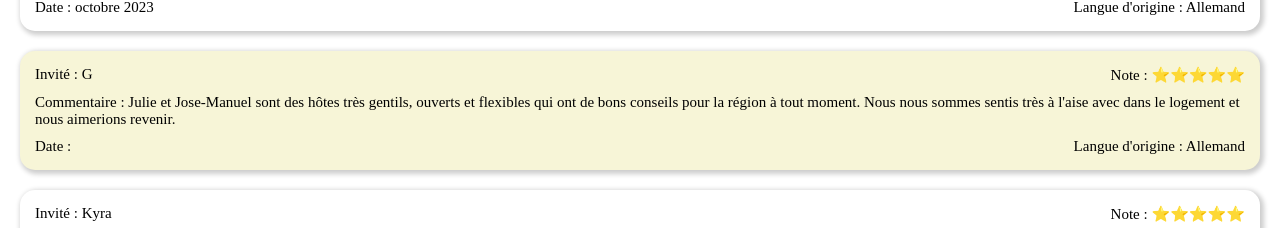
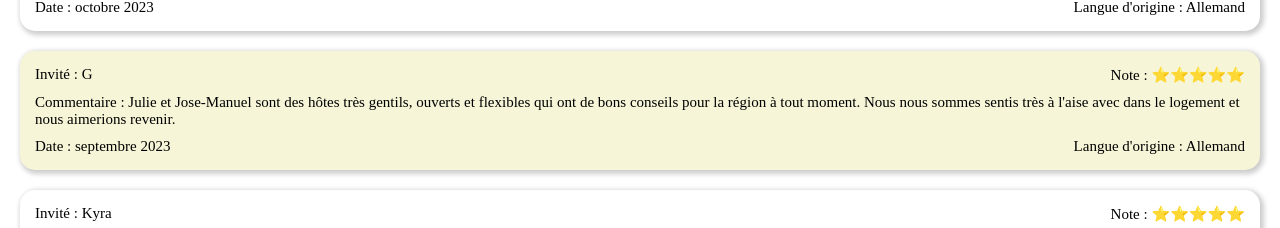
Before and after one commit to AlibertJimmy/Lesboisflottes, a React (Create React App) app: page /Comment in a window 1280 px wide. Shown: the part 2395-2623 px from the top of the page. Built offline with nearby package versions, Linux system fonts and the light colour scheme.

Commit message:
Corrected Reviews Data

```diff
--- a/public/i18n/en.json
+++ b/public/i18n/en.json
@@ -148,7 +148,7 @@
     "Phone": "Phone",
     "Email": "Email",
     "EmailCopiedToClipboard": "Email address copied to clipboard",
-    "ContactUs": "Do not hesitate to contact us by email, we will be delighted to discuss with you!",
+    "ContactUs": "Contact us by email, we will be delighted to discuss with you!",
 
     "//": "FOOTER",
     "WebSiteRealizedBy": "Website realized by Alibert Jimmy"
--- a/public/i18n/fr.json
+++ b/public/i18n/fr.json
@@ -150,7 +150,7 @@
     "Phone": "Téléphone",
     "Email": "Email",
     "EmailCopiedToClipboard": "Adresse mail copié dans le presse papier",
-    "ContactUs": "N'hésitez pas à nous contacter par mail, nous serons ravis d'échanger avec vous !",
+    "ContactUs": "Contactez nous par mail, nous serons ravis d'échanger avec vous !",
 
     "//": "FOOTER",
     "WebSiteRealizedBy": "Site Web Réalisé par Alibert Jimmy"
--- a/src/datas/review_AirBNB_en.jsx
+++ b/src/datas/review_AirBNB_en.jsx
@@ -8,7 +8,7 @@ export const commentListEnAirBnB = {
       reviewer: {
         firstName: 'Sandrine'
       },
-      localizedDate: 'octobre 2023',
+      localizedDate: 'october 2023',
       rating: 5,
       translatedFrom: 'French'
     },
@@ -19,7 +19,7 @@ export const commentListEnAirBnB = {
       reviewer: {
         firstName: 'Coleen'
       },
-      localizedDate: 'septembre 2023',
+      localizedDate: 'september 2023',
       localizedRespondedDate: null,
       localizedReviewerLocation: null,
       localizedReview: null,
@@ -33,7 +33,7 @@ export const commentListEnAirBnB = {
       reviewer: {
         firstName: 'Patricia'
       },
-      localizedDate: 'août 2023',
+      localizedDate: 'august 2023',
       rating: 5,
       translatedFrom: 'French'
     },
@@ -44,7 +44,7 @@ export const commentListEnAirBnB = {
       reviewer: {
         firstName: 'Emilien'
       },
-      localizedDate: 'août 2023',
+      localizedDate: 'august 2023',
       rating: 5,
       translatedFrom: 'French'
     },
@@ -55,7 +55,7 @@ export const commentListEnAirBnB = {
       reviewer: {
         firstName: 'Yann'
       },
-      localizedDate: 'août 2023',
+      localizedDate: 'august 2023',
       rating: 5,
       translatedFrom: 'French'
     },
@@ -66,7 +66,7 @@ export const commentListEnAirBnB = {
       reviewer: {
         firstName: 'Harmony'
       },
-      localizedDate: 'août 2023',
+      localizedDate: 'august 2023',
       rating: 5,
       translatedFrom: 'French'
     },
@@ -77,7 +77,7 @@ export const commentListEnAirBnB = {
       reviewer: {
         firstName: 'Jerome'
       },
-      localizedDate: 'août 2023',
+      localizedDate: 'august 2023',
       rating: 5,
       translatedFrom: 'French'
     },
@@ -88,7 +88,7 @@ export const commentListEnAirBnB = {
       reviewer: {
         firstName: 'Melanie'
       },
-      localizedDate: 'juillet 2023',
+      localizedDate: 'july 2023',
       rating: 5,
       translatedFrom: 'French'
     },
@@ -99,7 +99,7 @@ export const commentListEnAirBnB = {
       reviewer: {
         firstName: 'Iannis'
       },
-      localizedDate: 'juillet 2023',
+      localizedDate: 'july 2023',
       rating: 5,
       translatedFrom: 'French'
     },
@@ -110,7 +110,7 @@ export const commentListEnAirBnB = {
       reviewer: {
         firstName: 'Nicolas'
       },
-      localizedDate: 'juillet 2023',
+      localizedDate: 'july 2023',
       rating: 5,
       translatedFrom: 'French'
     },
@@ -121,7 +121,7 @@ export const commentListEnAirBnB = {
       reviewer: {
         firstName: 'Kim'
       },
-      localizedDate: 'juillet 2023',
+      localizedDate: 'july 2023',
       rating: 5,
       translatedFrom: 'French'
     },
@@ -132,7 +132,7 @@ export const commentListEnAirBnB = {
       reviewer: {
         firstName: 'Monique'
       },
-      localizedDate: 'juin 2023',
+      localizedDate: 'june 2023',
       rating: 5,
       translatedFrom: 'French'
     },
@@ -145,7 +145,7 @@ export const commentListEnAirBnB = {
       reviewer: {
         firstName: 'Christian'
       },
-      localizedDate: 'juin 2023',
+      localizedDate: 'june 2023',
       rating: 5,
       translatedFrom: 'French'
     },
@@ -156,7 +156,7 @@ export const commentListEnAirBnB = {
       reviewer: {
         firstName: 'Natalie'
       },
-      localizedDate: 'octobre 2023',
+      localizedDate: 'october 2023',
       rating: 5,
       translatedFrom: 'Deutch'
     },
@@ -167,7 +167,7 @@ export const commentListEnAirBnB = {
       reviewer: {
         firstName: 'G'
       },
-      localizedDate: 'septembre 2023',
+      localizedDate: 'september 2023',
       rating: 5,
       translatedFrom: 'Deutch'
     },
@@ -178,7 +178,7 @@ export const commentListEnAirBnB = {
       reviewer: {
         firstName: 'Kyra'
       },
-      localizedDate: 'septembre 2023',
+      localizedDate: 'september 2023',
       rating: 5,
       translatedFrom: ''
 
@@ -190,7 +190,7 @@ export const commentListEnAirBnB = {
       reviewer: {
         firstName: 'Tanel'
       },
-      localizedDate: 'août 2023',
+      localizedDate: 'august 2023',
       rating: 5,
       translatedFrom: ''
 
@@ -202,7 +202,7 @@ export const commentListEnAirBnB = {
       reviewer: {
         firstName: 'Dominik'
       },
-      localizedDate: 'août 2023',
+      localizedDate: 'august 2023',
       rating: 5,
       translatedFrom: ''
     },
@@ -213,7 +213,7 @@ export const commentListEnAirBnB = {
       reviewer: {
         firstName: 'Martin'
       },
-      localizedDate: 'août 2023',
+      localizedDate: 'august 2023',
       rating: 5,
       translatedFrom: 'Deutch'
     },
@@ -224,7 +224,7 @@ export const commentListEnAirBnB = {
       reviewer: {
         firstName: 'Naila'
       },
-      localizedDate: 'août 2023',
+      localizedDate: 'august 2023',
       rating: 5,
       translatedFrom: 'Deutch'
     }
--- a/src/datas/review_AirBNB_fr.jsx
+++ b/src/datas/review_AirBNB_fr.jsx
@@ -169,6 +169,7 @@ export const commentListFrAirBnB = {
       reviewer: {
         firstName: 'G'
       },
+      localizedDate: 'septembre 2023',
       rating: 5,
       translatedFrom: 'Allemand'
     },
--- a/src/datas/review_Booking_en.jsx
+++ b/src/datas/review_Booking_en.jsx
@@ -7,7 +7,7 @@ export const commentListEnBooking = {
       reviewer: {
         firstName: 'Selena'
       },
-      localizedDate: 'aout 2023',
+      localizedDate: 'august 2023',
       rating: 5,
       translatedFrom: 'French'
     },
@@ -18,7 +18,7 @@ export const commentListEnBooking = {
       reviewer: {
         firstName: 'Pedro'
       },
-      localizedDate: 'aout 2023',
+      localizedDate: 'august 2023',
       rating: 5,
       translatedFrom: 'French'
     },
@@ -29,7 +29,7 @@ export const commentListEnBooking = {
       reviewer: {
         firstName: 'Gregory'
       },
-      localizedDate: 'juillet 2023',
+      localizedDate: 'july 2023',
       rating: 5,
       translatedFrom: 'French'
     },
@@ -40,7 +40,7 @@ export const commentListEnBooking = {
       reviewer: {
         firstName: 'Olivier'
       },
-      localizedDate: 'juin 2023',
+      localizedDate: 'june 2023',
       rating: 10,
       translatedFrom: 'French'
     },
@@ -51,7 +51,7 @@ export const commentListEnBooking = {
       reviewer: {
         firstName: 'Florence'
       },
-      localizedDate: 'juin 2023',
+      localizedDate: 'june 2023',
       rating: 5,
       translatedFrom: 'French'
     },
@@ -62,7 +62,7 @@ export const commentListEnBooking = {
       reviewer: {
         firstName: 'Irina'
       },
-      localizedDate: 'août 2023',
+      localizedDate: 'august 2023',
       rating: 5,
       translatedFrom: ''
     },
@@ -73,7 +73,7 @@ export const commentListEnBooking = {
       reviewer: {
         firstName: 'Lars'
       },
-      localizedDate: 'septembre 2023',
+      localizedDate: 'september 2023',
       rating: 5,
       translatedFrom: 'Deutch'
     },
@@ -84,7 +84,7 @@ export const commentListEnBooking = {
       reviewer: {
         firstName: 'Karin'
       },
-      localizedDate: 'août 2023',
+      localizedDate: 'august 2023',
       rating: 5,
       translatedFrom: 'Deutch'
     }
--- a/src/datas/review_Booking_fr.jsx
+++ b/src/datas/review_Booking_fr.jsx
@@ -7,7 +7,7 @@ export const commentListFrBooking = {
       reviewer: {
         firstName: 'Selena'
       },
-      localizedDate: 'aout 2023',
+      localizedDate: 'août 2023',
       rating: 5,
       translatedFrom: ''
     },
@@ -18,7 +18,7 @@ export const commentListFrBooking = {
       reviewer: {
         firstName: 'Pedro'
       },
-      localizedDate: 'aout 2023',
+      localizedDate: 'août 2023',
       rating: 5,
       translatedFrom: ''
     },
```
